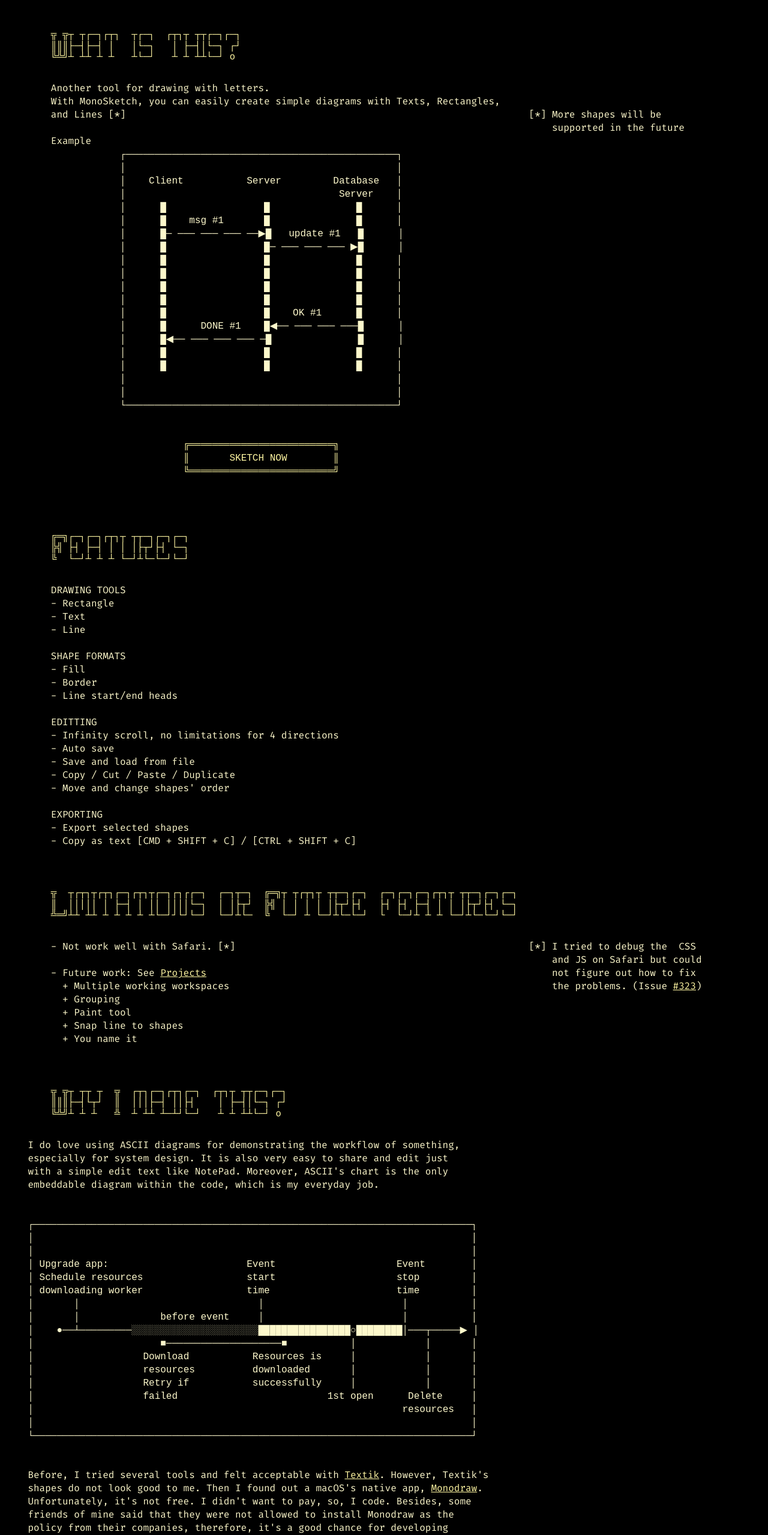
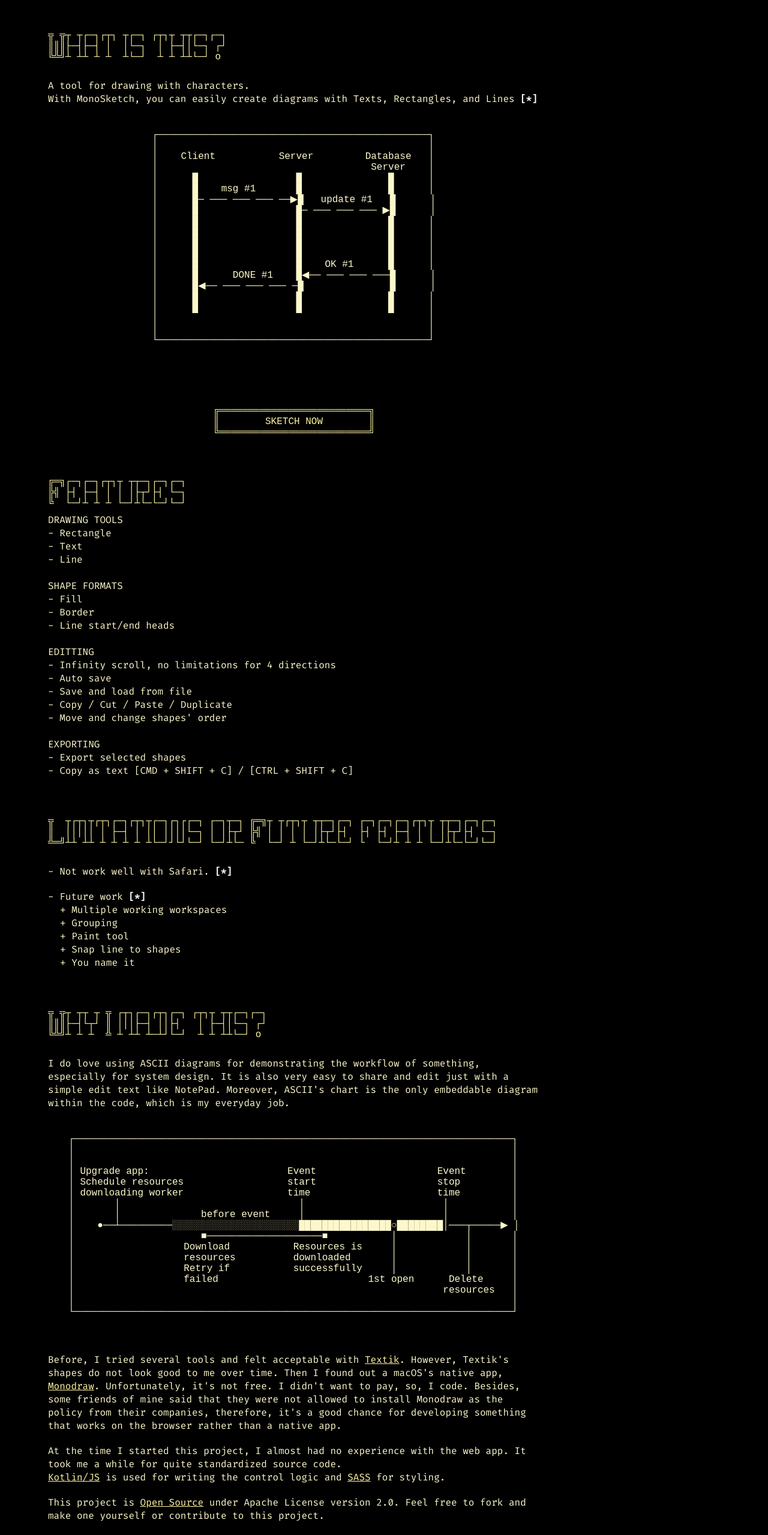
Before and after one commit to tuanchauict/MonoSketch-landing-page, a plain HTML site: page src/main/resources/index.html in a window 1280 px wide. Shown: the part 180-2739 px from the top of the page at 60% size. Drawn offline with nearby package versions, Linux system fonts and the light colour scheme; files that its build step writes are made by us from their sources; a script that the page names is missing.

Commit message:
Reformat home content

```diff
--- a/src/main/resources/index.html
+++ b/src/main/resources/index.html
@@ -2,183 +2,207 @@
 <html lang="en">
 <head>
     <meta charset="UTF-8">
-    <title>MonoSketch</title>
+    <title>MonoSketch - a drawing tool with characters</title>
     <script src="landing-page-code.js"></script>
     <link href="style.css" rel="stylesheet"/>
 </head>
 <body>
-<a class="content" href="https://app.monosketch.io/" title="Sketch now" target="#">
-                                                 _             _            _
-                                                | |           | |          | |
-     _ __ ___     ___    _ __     ___      ___  | | __   ___  | |_    ___  | |__
-    | '_ ` _ \   / _ \  | '_ \   / _ \    / __| | |/ /  / _ \ | __|  / __| | '_ \
-    | | | | | | | (_) | | | | | | (_) |   \__ \ |   <  |  __/ | |_  | (__  | | | |
-    |_| |_| |_|  \___/  |_| |_|  \___/    |___/ |_|\_\  \___|  \__|  \___| |_| |_|
+<article>
+    <div>
+        <a class="no-underline graph logo" href="https://app.monosketch.io/" title="Sketch now" target="#">
+            <span class="line">                                             _             _            _</span>
+            <span class="line">                                            │ │           │ │          │ │</span>
+            <span class="line"> _ __ ___     ___    _ __     ___      ___  │ │ __   ___  │ │_    ___  │ │__</span>
+            <span class="line">│ '_ ` _ \   / _ \  │ '_ \   / _ \    / __│ │ │/ /  / _ \ │ __│  / __│ │ '_ \</span>
+            <span class="line">│ │ │ │ │ │ │ (_) │ │ │ │ │ │ (_) │   \__ \ │   <  |  __/ │ │_  │ (__  │ │ │ │</span>
+            <span class="line">│_│ │_│ │_│  \___/  │_│ │_│  \___/    │___/ │_│\_\  \___│  \__│  \___│ │_│ │_│</span>
         </a>
+    </div>
+
 
     <h1 id="whatisthis">
         <span class="hidden">What is this?</span>
-    <a class="content" href="#whatisthis">
-
-
-        ╦ ╦┬ ┬┌─┐┌┬┐  ┬┌─┐  ┌┬┐┬ ┬┬┌─┐┌─┐
-        ║║║├─┤├─┤ │   │└─┐   │ ├─┤│└─┐ ┌┘
-        ╚╩╝┴ ┴┴ ┴ ┴   ┴└─┘   ┴ ┴ ┴┴└─┘ o</a>
+        <a class="no-underline graph" href="#whatisthis">
+            <span class="line">╦ ╦┬ ┬┌─┐┌┬┐ ┬┌─┐ ┌┬┐┬ ┬┬┌─┐┌─┐</span>
+            <span class="line">║║║├─┤├─┤ │  │└─┐  │ ├─┤│└─┐ ┌┘</span>
+            <span class="line">╚╩╝┴ ┴┴ ┴ ┴  ┴└─┘  ┴ ┴ ┴┴└─┘ o</span>
+        </a>
     </h1>
-<span class="content">
-        Another tool for drawing with letters.
-        With MonoSketch, you can easily create simple diagrams with Texts, Rectangles,
-        and Lines [*]                                                                      [*] More shapes will be
-                                                                                               supported in the future
-        Example <span class="graph">
-                    ┌───────────────────────────────────────────────┐
-                    │                                               │
-                    │    Client           Server         Database   │
-                    │                                     Server    │
-                    │      █                 █               █      │
-                    │      █    msg #1       █               █      │
-                    │      █─ ─── ─── ─── ──▶█   update #1   █      │
-                    │      █                 █─ ─── ─── ─── ▶█      │
-                    │      █                 █               █      │
-                    │      █                 █               █      │
-                    │      █                 █               █      │
-                    │      █                 █               █      │
-                    │      █                 █    OK #1      █      │
-                    │      █      DONE #1    █◀── ─── ─── ───█      │
-                    │      █◀── ─── ─── ─── ─█               █      │
-                    │      █                 █               █      │
-                    │      █                 █               █      │
-                    │                                               │
-                    │                                               │
-                    └───────────────────────────────────────────────┘
+    <p class="space-top-1">
+        A tool for drawing with characters.<br/>
+        With MonoSketch, you can easily create diagrams with Texts, Rectangles, and Lines
+        <span class="side-note" data-content="More shapes will be supported in the future">
+            [*]
         </span>
-            <a class="graph content" href="https://app.monosketch.io" target="#">
-                               ╔═════════════════════════╗
-                               ║       SKETCH NOW        ║
-                               ╚═════════════════════════╝</a>
-
+    </p>
+    <div class="center space-top-2 space-bottom-2">
+        <span class="graph">
+            <span class="line">┌───────────────────────────────────────────────┐</span>
+            <span class="line">│                                               │</span>
+            <span class="line">│    Client           Server         Database   │</span>
+            <span class="line">│                                     Server    │</span>
+            <span class="line">│      █                 █               █      │</span>
+            <span class="line">│      █    msg #1       █               █      │</span>
+            <span class="line">│      █─ ─── ─── ─── ──▶█   update #1   █      │</span>
+            <span class="line">│      █                 █─ ─── ─── ─── ▶█      │</span>
+            <span class="line">│      █                 █               █      │</span>
+            <span class="line">│      █                 █               █      │</span>
+            <span class="line">│      █                 █               █      │</span>
+            <span class="line">│      █                 █               █      │</span>
+            <span class="line">│      █                 █    OK #1      █      │</span>
+            <span class="line">│      █      DONE #1    █◀── ─── ─── ───█      │</span>
+            <span class="line">│      █◀── ─── ─── ─── ─█               █      │</span>
+            <span class="line">│      █                 █               █      │</span>
+            <span class="line">│      █                 █               █      │</span>
+            <span class="line">│                                               │</span>
+            <span class="line">│                                               │</span>
+            <span class="line">└───────────────────────────────────────────────┘</span>
         </span>
+    </div>
+    <div class="center space-top-3">
+        <a class="graph no-underline" href="https://app.monosketch.io" target="#">
+            <span class="line">╔══════════════════════════╗</span>
+            <span class="line">║        SKETCH NOW        ║</span>
+            <span class="line">╚══════════════════════════╝</span>
+        </a>
+    </div>
 
     <h1 id="features">
         <span class="hidden">Features</span>
-    <a class="content" href="#features">
+        <a class="no-underline graph" href="#features">
+            <span class="line">╔═╗┌─┐┌─┐┌┬┐┬ ┬┬─┐┌─┐┌─┐</span>
+            <span class="line">╠╣ ├┤ ├─┤ │ │ │├┬┘├┤ └─┐</span>
+            <span class="line">╚  └─┘┴ ┴ ┴ └─┘┴└─└─┘└─┘</span>
+        </a>
+    </h1>
 
-
-        ╔═╗┌─┐┌─┐┌┬┐┬ ┬┬─┐┌─┐┌─┐
-        ╠╣ ├┤ ├─┤ │ │ │├┬┘├┤ └─┐
-        ╚  └─┘┴ ┴ ┴ └─┘┴└─└─┘└─┘</a>
-</h1>
-<span class="content">
-        DRAWING TOOLS
-        - Rectangle
-        - Text
-        - Line
-
-        SHAPE FORMATS
-        - Fill
-        - Border
-        - Line start/end heads
-
-        EDITTING
-        - Infinity scroll, no limitations for 4 directions
-        - Auto save
-        - Save and load from file
-        - Copy / Cut / Paste / Duplicate
-        - Move and change shapes' order
-
-        EXPORTING
-        - Export selected shapes
-        - Copy as text [CMD + SHIFT + C] / [CTRL + SHIFT + C]
-</span>
+    <p>
+        DRAWING TOOLS<br/>
+        - Rectangle<br/>
+        - Text<br/>
+        - Line<br/>
+        <br/>
+        SHAPE FORMATS<br/>
+        - Fill<br/>
+        - Border<br/>
+        - Line start/end heads<br/>
+        <br/>
+        EDITTING<br/>
+        - Infinity scroll, no limitations for 4 directions<br/>
+        - Auto save<br/>
+        - Save and load from file<br/>
+        - Copy / Cut / Paste / Duplicate<br/>
+        - Move and change shapes' order<br/>
+        <br/>
+        EXPORTING<br/>
+        - Export selected shapes<br/>
+        - Copy as text [CMD + SHIFT + C] / [CTRL + SHIFT + C]<br/>
+    </p>
 
     <h1 id="limitations">
         <span class="hidden">Limitations and Future features</span>
-    <a class="content" href="#limitations">
-
-
-        ╦  ┬┌┬┐┬┌┬┐┌─┐┌┬┐┬┌─┐┌┐┌┌─┐  ┌─┐┬─┐  ╔═╗┬ ┬┌┬┐┬ ┬┬─┐┌─┐  ┌─┐┌─┐┌─┐┌┬┐┬ ┬┬─┐┌─┐┌─┐
-        ║  │││││ │ ├─┤ │ ││ ││││└─┐  │ │├┬┘  ╠╣ │ │ │ │ │├┬┘├┤   ├┤ ├┤ ├─┤ │ │ │├┬┘├┤ └─┐
-        ╩═╝┴┴ ┴┴ ┴ ┴ ┴ ┴ ┴└─┘┘└┘└─┘  └─┘┴└─  ╚  └─┘ ┴ └─┘┴└─└─┘  └  └─┘┴ ┴ ┴ └─┘┴└─└─┘└─┘</a>
+        <a class="no-underline graph" href="#limitations">
+            <span class="line">╦  ┬┌┬┐┬┌┬┐┌─┐┌┬┐┬┌─┐┌┐┌┌─┐ ┌─┐┬─┐ ╔═╗┬ ┬┌┬┐┬ ┬┬─┐┌─┐ ┌─┐┌─┐┌─┐┌┬┐┬ ┬┬─┐┌─┐┌─┐</span>
+            <span class="line">║  │││││ │ ├─┤ │ ││ ││││└─┐ │ │├┬┘ ╠╣ │ │ │ │ │├┬┘├┤  ├┤ ├┤ ├─┤ │ │ │├┬┘├┤ └─┐</span>
+            <span class="line">╩═╝┴┴ ┴┴ ┴ ┴ ┴ ┴ ┴└─┘┘└┘└─┘ └─┘┴└─ ╚  └─┘ ┴ └─┘┴└─└─┘ └  └─┘┴ ┴ ┴ └─┘┴└─└─┘└─┘</span>
+        </a>
     </h1>
-<span class="content">
-        - Not work well with Safari. [*]                                                   [*] I tried to debug the  CSS
-                                                                                               and JS on Safari but could
-        - Future work: See <a href="https://github.com/tuanchauict/MonoSketch/projects" target="#">Projects</a>                                                            not figure out how to fix
-          + Multiple working workspaces                                                        the problems. (Issue <a href="https://github.com/tuanchauict/MonoSketch/issues/323" target="#">#323</a>)
-          + Grouping
-          + Paint tool
-          + Snap line to shapes
-          + You name it
-</span>
-
+    <p class="space-top-1">
+        - Not work well with Safari.
+        <span class="side-note"
+              data-content="I tried to debug the  CSS and JS on Safari but could not figure out how to fix the problems ([Issue 323](issues/323)">[*]</span>
+    </p>
+    <p class="space-top-1">
+        - Future work
+        <span class="side-note" data-content="See [Projects](projects) for more detail">[*]</span>
+    </p>
+    <p class="space-left-1">
+        + Multiple working workspaces<br/>
+        + Grouping<br/>
+        + Paint tool<br/>
+        + Snap line to shapes<br/>
+        + You name it<br/>
+    </p>
 
     <h1 id="whyimadethis">
         <span class="hidden">Why I made this?</span>
-    <a class="content" href="#whyimadethis">
-
-
-        ╦ ╦┬ ┬┬ ┬  ╦  ┌┬┐┌─┐┌┬┐┌─┐  ┌┬┐┬ ┬┬┌─┐┌─┐
-        ║║║├─┤└┬┘  ║  │││├─┤ ││├┤    │ ├─┤│└─┐ ┌┘
-        ╚╩╝┴ ┴ ┴   ╩  ┴ ┴┴ ┴─┴┘└─┘   ┴ ┴ ┴┴└─┘ o</a>
+        <a class="no-underline graph" href="#whyimadethis">
+            <span class="line">╦ ╦┬ ┬┬ ┬ ╦ ┌┬┐┌─┐┌┬┐┌─┐ ┌┬┐┬ ┬┬┌─┐┌─┐</span>
+            <span class="line">║║║├─┤└┬┘ ║ │││├─┤ ││├┤   │ ├─┤│└─┐ ┌┘</span>
+            <span class="line">╚╩╝┴ ┴ ┴  ╩ ┴ ┴┴ ┴─┴┘└─┘  ┴ ┴ ┴┴└─┘ o</span>
+        </a>
     </h1>
-<span class="content">
+    <p class="space-top-1">
         I do love using ASCII diagrams for demonstrating the workflow of something,
         especially for system design. It is also very easy to share and edit just
         with a simple edit text like NotePad. Moreover, ASCII's chart is the only
         embeddable diagram within the code, which is my everyday job.
+    </p>
+    <div class="center">
 
-    <span class="graph">
-    ┌────────────────────────────────────────────────────────────────────────────┐
-    │                                                                            │
-    │                                                                            │
-    │ Upgrade app:                        Event                     Event        │
-    │ Schedule resources                  start                     stop         │
-    │ downloading worker                  time                      time         │
-    │       │                               │                        │           │
-    │       │              before event     │                        │           │
-    │    ●──┴─────────░░░░░░░░░░░░░░░░░░░░░░████████████████○████████│───┬─────▶ │
-    │                      ■────────────────────■           │            │       │
-    │                   Download           Resources is     │            │       │
-    │                   resources          downloaded       │            │       │
-    │                   Retry if           successfully     │            │       │
-    │                   failed                          1st open      Delete     │
-    │                                                                resources   │
-    │                                                                            │
-    └────────────────────────────────────────────────────────────────────────────┘
+    <span class="graph space-top-2 space-bottom-2">
+        <span class="line">┌────────────────────────────────────────────────────────────────────────────┐</span>
+        <span class="line">│                                                                            │</span>
+        <span class="line">│                                                                            │</span>
+        <span class="line">│ Upgrade app:                        Event                     Event        │</span>
+        <span class="line">│ Schedule resources                  start                     stop         │</span>
+        <span class="line">│ downloading worker                  time                      time         │</span>
+        <span class="line">│       │                               │                        │           │</span>
+        <span class="line">│       │              before event     │                        │           │</span>
+        <span class="line">│    ●──┴─────────░░░░░░░░░░░░░░░░░░░░░░████████████████○████████│───┬─────▶ │</span>
+        <span class="line">│                      ■────────────────────■           │            │       │</span>
+        <span class="line">│                   Download           Resources is     │            │       │</span>
+        <span class="line">│                   resources          downloaded       │            │       │</span>
+        <span class="line">│                   Retry if           successfully     │            │       │</span>
+        <span class="line">│                   failed                          1st open      Delete     │</span>
+        <span class="line">│                                                                resources   │</span>
+        <span class="line">│                                                                            │</span>
+        <span class="line">└────────────────────────────────────────────────────────────────────────────┘</span>
     </span>
+    </div>
+    <p class="space-top-1">
+        Before, I tried several tools and felt acceptable with <a href="https://textik.com" target="#">Textik</a>.
+        However, Textik's shapes do not look good to me over time. Then I found out a macOS's native app,
+        <a href="https://monodraw.helftone.com" target="#">Monodraw</a>. Unfortunately, it's not free. I
+        didn't want to pay, so, I code. Besides, some friends of mine said that they were not allowed to install
+        Monodraw as the policy from their companies, therefore, it's a good chance for developing something
+        that works on the browser rather than a native app.
+    </p>
+    <p class="space-top-1">
+        At the time I started this project, I almost had no experience with the web app.
+        It took me a while for quite standardized source code.<br/>
+        <a href="https://kotlinlang.org/docs/js-overview.html" target="_blank">Kotlin/JS</a> is used for writing the
+        control logic and <a href="https://sass-lang.com/" target="_blank">SASS</a> for styling.
+    </p>
+    <p class="space-top-1">
+        This project is <a href="https://github.com/tuanchauict/MonoSketch" target="#">Open Source</a> under Apache
+        License
+        version 2.0. Feel free to fork
+        and make one yourself or contribute to this project.
+    </p>
 
-    Before, I tried several tools and felt acceptable with <a href="https://textik.com" target="#">Textik</a>. However, Textik's
-    shapes do not look good to me. Then I found out a macOS's native app, <a href="https://monodraw.helftone.com" target="#">Monodraw</a>.
-    Unfortunately, it's not free. I didn't want to pay, so, I code. Besides, some
-    friends of mine said that they were not allowed to install Monodraw as the
-    policy from their companies, therefore, it's a good chance for developing
-    something that works on the browser rather than a native app.
+    <div class="center space-top-3 space-bottom-3">
+        <p>Like this project?</p>
+        <a class="graph no-underline" href="https://github.com/tuanchauict/MonoSketch" target="#">
+            <span class="line">╔══════════════════════════╗</span>
+            <span class="line">║      CONTRIBUTE NOW      ║</span>
+            <span class="line">╚══════════════════════════╝</span>
+        </a>
+    </div>
 
-    At the time I started this project, I almost had no experience with the web app.
-    It took me a while for quite standardized source code.
-    Kotlin/JS is used for writing the control logic and SASS for styling.
-
-    This project is <a href="https://github.com/tuanchauict/MonoSketch" target="#">Open Source</a> under Apache License version 2.0. Feel free to fork
-    and make one yourself or contribute to this project.
-
-    <a class="graph content" href="https://github.com/tuanchauict/MonoSketch" target="#">
-                            ╔═════════════════════════╗
-                            ║     CONTRIBUTE NOW      ║
-                            ╚═════════════════════════╝</a>
-
-
-
-
-
-</span>
-
-<span class="content">
-    [*]  This page is created with the help of <a href="https://patorjk.com/software/taag/#p=display&h=0&f=Big&t=mono%20sketch" target="#">Patorik.com</a> for awesome ASCII fonts
+    <div class="footnote">
+        <pre>----------------------------------------------------------------------------------</pre>
+        <p>
+            [*] &nbsp;This page is created with the help of
+            <a href="https://patorjk.com/software/taag/#p=display&h=0&f=Big&t=mono%20sketch" target="#">Patorik.com</a>
+            for awesome ASCII fonts
+        </p>
+        <p>
             [**] This landing page is painted by the MonoSketch app itself. It's great!
-         <a href="monosketch-landingpage.mono" target="#">Download and open this file</a> with <a href="https://app.monosketch.io/" target="#">Mono Sketch app</a> for your own pleasure.
-
-
-
-</span>
+            Download <a href="monosketch-landingpage.mono" target="#">this file</a> and open with
+            <a href="https://app.monosketch.io/" target="#">Mono Sketch app</a> for your own pleasure.
+        </p>
+    </div>
+</article>
 </body>
 </html>
--- a/src/main/sass/style.sass
+++ b/src/main/sass/style.sass
@@ -9,12 +9,21 @@ $primaryTextColor: rgb(253, 248, 203)
 $linkTextColor: rgb(255, 246, 162)
 $hoverLinkTextColor: rgb(149, 248, 91)
 
+$baseHorizontalSpace: 20px
+$baseVerticalSpace: 20px
+
 body
     font-family: $primaryFont
+    background: black
+    line-height: 22px
+    padding: 32px 32px 32px 72px
+
+article
+    width: 820px
+    display: flex
+    flex-direction: column
     font-size: $primaryTextSize
     color: $primaryTextColor
-    background: black
-    line-height: 22px
 
 a
     color: $linkTextColor
@@ -25,20 +34,76 @@ a
     &.button
         text-decoration: none
 
-    &.content
+    &.no-underline
         text-decoration: none
 
 h1
     font-weight: normal
     font-size: $primaryTextSize
     line-height: 18.5px
+    margin: 64px 0 8px
+
+p
+    margin: 0
 
 .hidden
     display: none
 
-.content
-    white-space: pre
-
 .graph
     font-family: $graphFont
     line-height: 18px
+
+    & .line
+        display: block
+        white-space: pre
+
+.space-left-1
+    margin-left: $baseHorizontalSpace
+
+.space-left-2
+    margin-left: $baseHorizontalSpace * 2
+
+.space-left-3
+    margin-left: $baseHorizontalSpace * 3
+
+.space-top-1
+    margin-top: $baseVerticalSpace
+
+.space-top-2
+    margin-top: $baseVerticalSpace * 2
+
+.space-top-3
+    margin-top: $baseVerticalSpace * 3
+
+.space-bottom-1
+    margin-bottom: $baseVerticalSpace
+
+.space-bottom-2
+    margin-bottom: $baseVerticalSpace * 2
+
+.space-bottom-3
+    margin-bottom: $baseVerticalSpace * 3
+
+.center
+    display: flex
+    flex-direction: column
+    align-items: center
+    justify-content: center
+
+.keep-white-space
+    white-space: pre
+
+.logo
+    line-height: 21px
+
+.side-note
+    color: white
+    font-weight: 600
+    cursor: pointer
+
+.footnote
+    color: #aaa
+    margin-top: $baseVerticalSpace * 4
+
+    & a
+        color: #ddd
```
Also changed, not shown: src/main/resources/favicon.png (added). Lines whose indentation alone changed are shown as unchanged.
